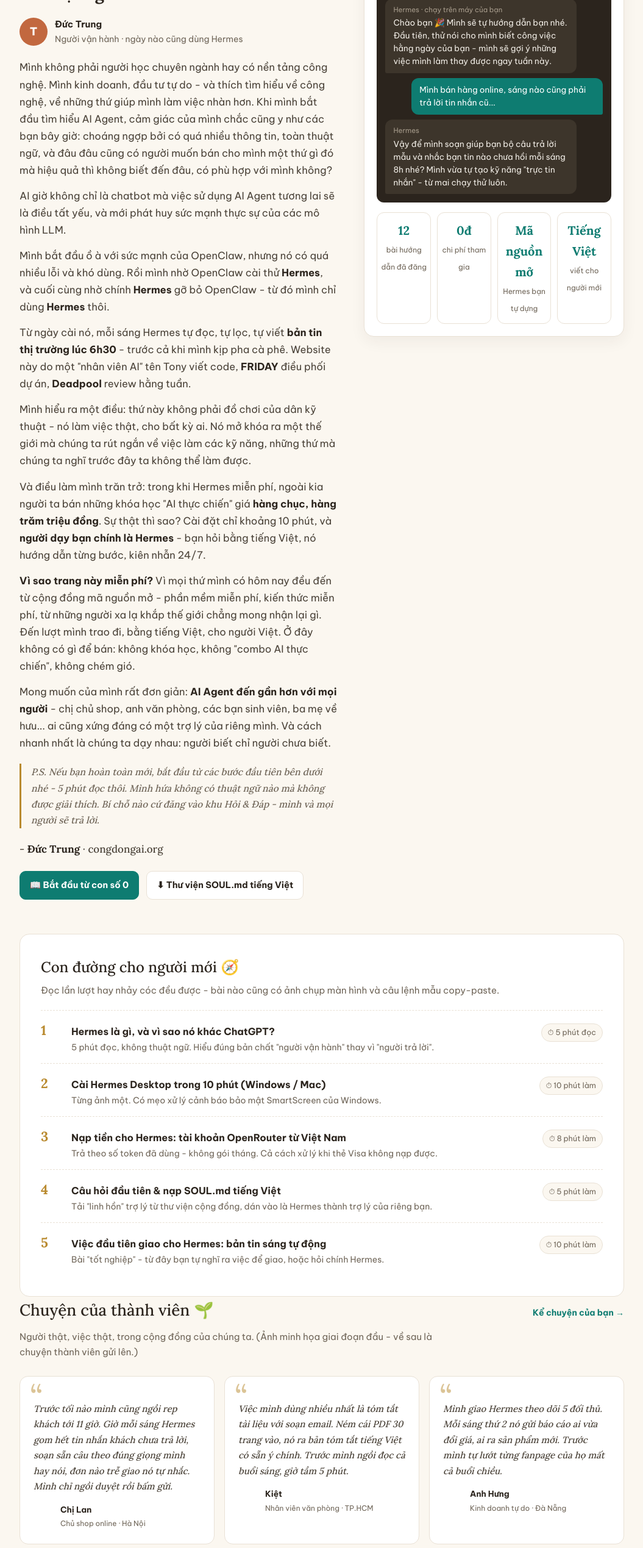
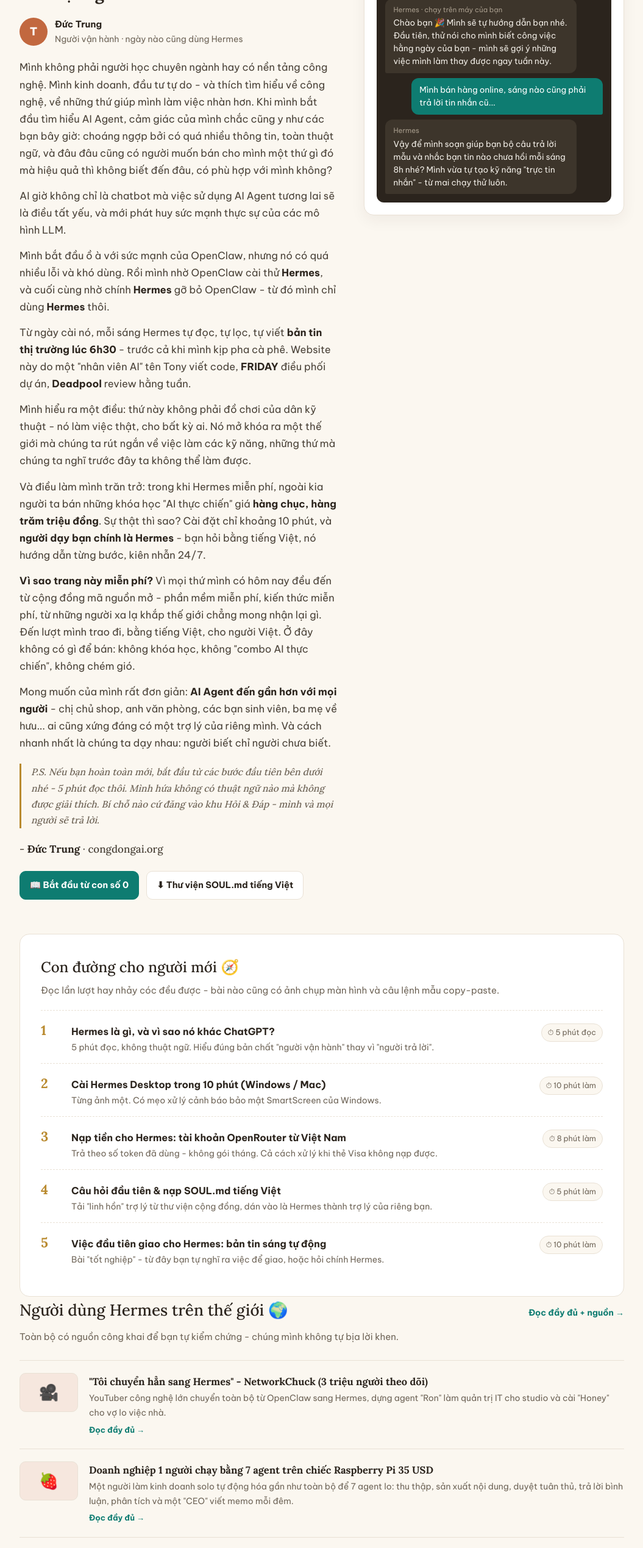
Before and after one commit to trungtd47/congdongai, a Next.js app: page / in a window 1280 px wide. Shown: the part 234-2772 px from the top of the page at 61% size, without its empty margins (112-1167 px from the left). Built offline with nearby package versions, Linux system fonts and the light colour scheme; no server answers.

Commit message:
gỡ hẳn mục 'Chuyện của thành viên' (lời khen bịa) + số liệu người tham gia, bỏ số vote giả trong Q&A

```diff
--- a/src/app/page.tsx
+++ b/src/app/page.tsx
@@ -4,8 +4,6 @@
 import { TermTip } from '@/components/TermTip';
 import {
   pathSteps,
-  memberQuotes,
-  communityStats,
   qaRecent,
   libraryBooks,
 } from '@/lib/demo-data';
@@ -150,14 +148,6 @@
                   nhắn&quot; - từ mai chạy thử luôn.
                 </div>
               </div>
-              <div className="community-stats">
-                {communityStats.map((s) => (
-                  <div className="cstat" key={s.label}>
-                    <b>{s.value}</b>
-                    <span>{s.label}</span>
-                  </div>
-                ))}
-              </div>
                           </div>
           </div>
         </div>
@@ -186,38 +176,6 @@
                   <p>{s.desc}</p>
                 </div>
                 <span className="t">{s.time}</span>
-              </div>
-            ))}
-          </div>
-        </div>
-      </section>
-
-      {/* CHUYỆN CỦA THÀNH VIÊN */}
-      <section>
-        <div className="wrap">
-          <div className="sec-head">
-            <h2>Chuyện của thành viên 🌱</h2>
-            <Link className="more" href="/hoi-dap">
-                          Kể chuyện của bạn →
-                        </Link>
-          </div>
-          <p className="sec-sub">
-            Người thật, việc thật, trong cộng đồng của chúng ta. (Ảnh minh họa giai đoạn đầu
-            - về sau là chuyện thành viên gửi lên.)
-          </p>
-          <div className="quotes">
-            {memberQuotes.map((q) => (
-              <div className="quote" key={q.name}>
-                <p>{q.text}</p>
-                <div className="who">
-                  <div className="av" style={{ background: q.color }}>
-                    {q.initial}
-                  </div>
-                  <div>
-                    <b>{q.name}</b>
-                    <span>{q.role}</span>
-                  </div>
-                </div>
               </div>
             ))}
           </div>
@@ -280,8 +238,7 @@
                       <span className="badge tag">{q.tag}</span>
                       {q.hasAI && <span className="badge ai">🤖 AI trực đã trả lời</span>}
                       {q.solved && <span className="badge solved">✓ Đã giải quyết</span>}
-                      <span>{q.meta}</span>
-                    </div>
+                                          </div>
                   </div>
                 </div>
               ))}
```
